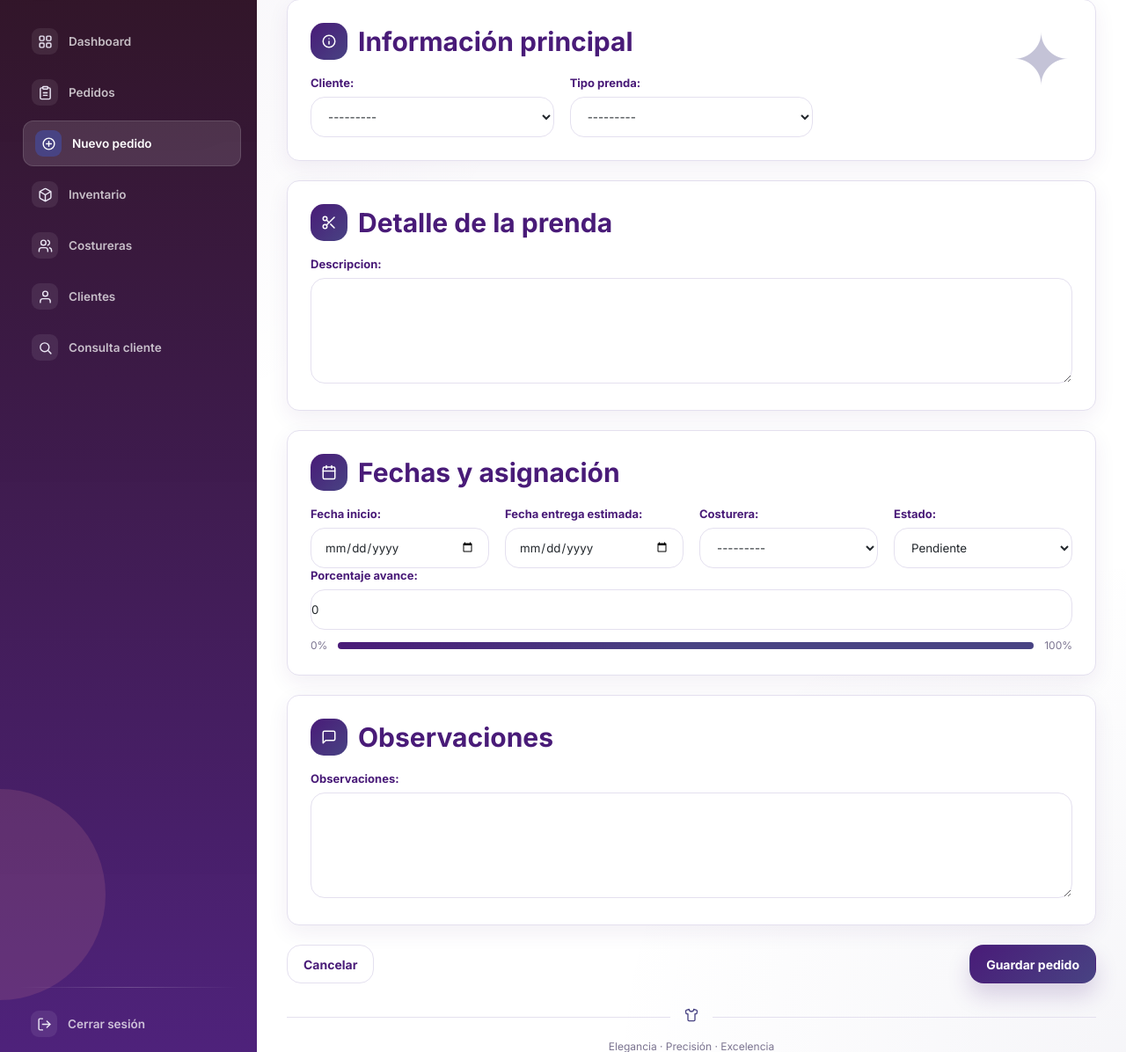
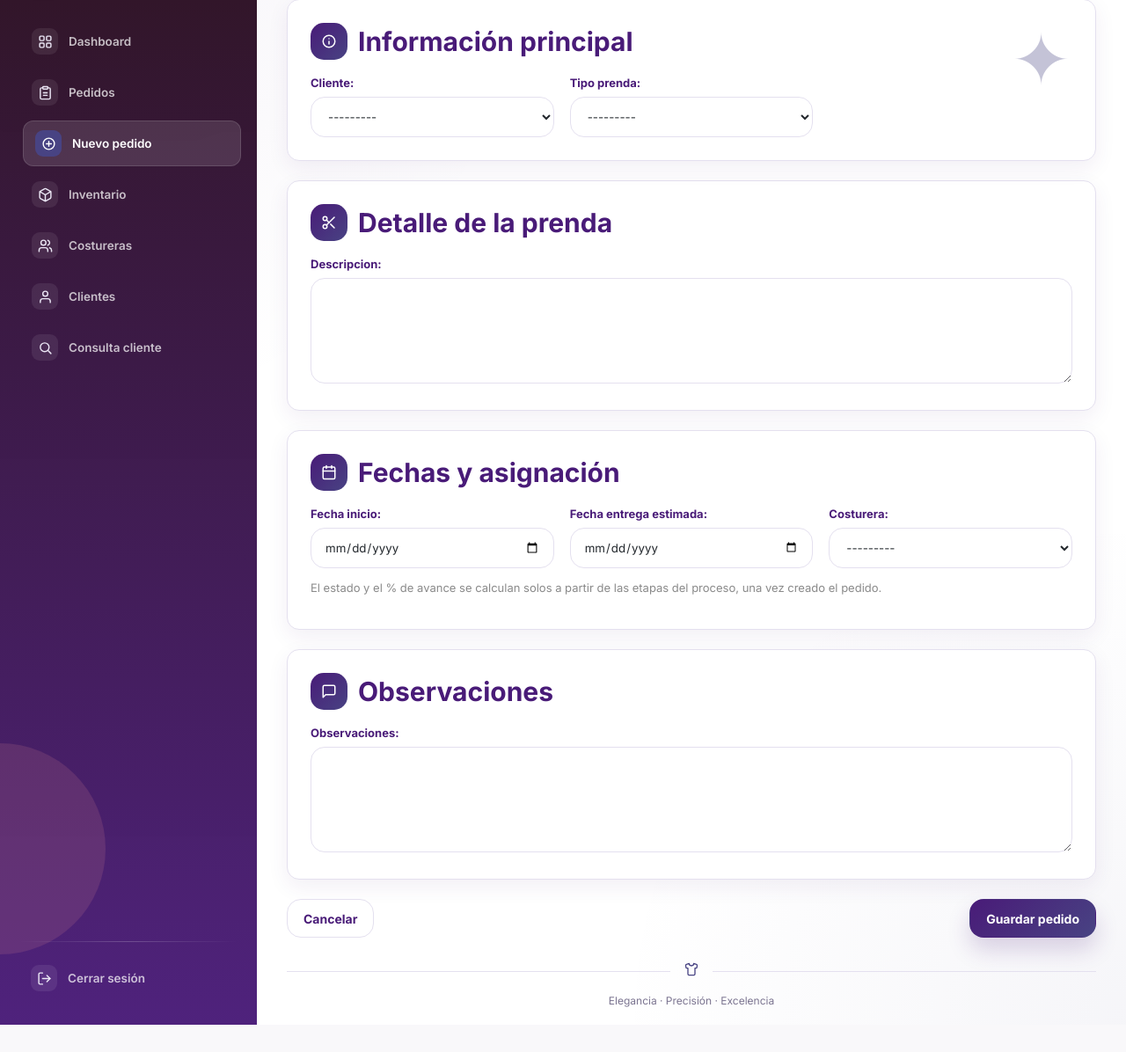
Before and after one commit to Milucaq/VIRTUOSA, a Django app: page /pedidos/nuevo/ in a window 1280 px wide. Shown: the part 121-1317 px from the top of the page at 88% size. After the commit the page ends 1286 px from the top, so only its background shows below. Run offline with Django 5.2, Linux system fonts and the light colour scheme; the visitor is signed in with stand-in values (Sample User, id 1); data that the repository does not hold is empty.

Commit message:
Remove estado/porcentaje_avance inputs from the new-pedido form
A brand-new pedido is pendiente/0% by definition - letting someone
type "Finalizado, 80%" at creation time reopened the same drift
problem the unified progress screen was meant to close. Dropped both
fields from PedidoForm and the template; crear_pedido now calls
recalcular_progreso() right after the standard etapas are created, so
the pedido starts out derived from its etapas like everywhere else.

```diff
--- a/pedidos/forms.py
+++ b/pedidos/forms.py
@@ -24,8 +24,6 @@ class PedidoForm(forms.ModelForm):
             'fecha_inicio',
             'fecha_entrega_estimada',
             'costurera',
-            'estado',
-            'porcentaje_avance',
             'observaciones',
         ]
         widgets = {
--- a/pedidos/views.py
+++ b/pedidos/views.py
@@ -117,6 +117,8 @@ def crear_pedido(request):
         if form.is_valid():
             pedido = form.save()
             crear_etapas_estandar(pedido)
+            pedido.recalcular_progreso()
+            pedido.save()
             historial.registrar_evento(pedido, 'creacion', 'Pedido registrado', request.user)
             return redirect('detalle_pedido', pedido_id=pedido.id)
     else:
--- a/templates/pedidos/pedido_form.html
+++ b/templates/pedidos/pedido_form.html
@@ -50,7 +50,7 @@
             <h2>Fechas y asignación</h2>
         </div>
 
-        <div class="form-grid four">
+        <div class="form-grid three">
             <div class="field-box">
                 {{ form.fecha_inicio.label_tag }}
                 {{ form.fecha_inicio }}
@@ -68,26 +68,12 @@
                 {{ form.costurera }}
                 {{ form.costurera.errors }}
             </div>
-
-            <div class="field-box">
-                {{ form.estado.label_tag }}
-                {{ form.estado }}
-                {{ form.estado.errors }}
-            </div>
         </div>
 
-        <div class="range-field">
-            {{ form.porcentaje_avance.label_tag }}
-            {{ form.porcentaje_avance }}
-
-            <div class="range-preview">
-                <span>0%</span>
-                <i></i>
-                <span>100%</span>
-            </div>
-
-            {{ form.porcentaje_avance.errors }}
-        </div>
+        <p class="hint-text">
+            El estado y el % de avance se calculan solos a partir de las
+            etapas del proceso, una vez creado el pedido.
+        </p>
     </section>
 
     <section class="form-section-card">
```
